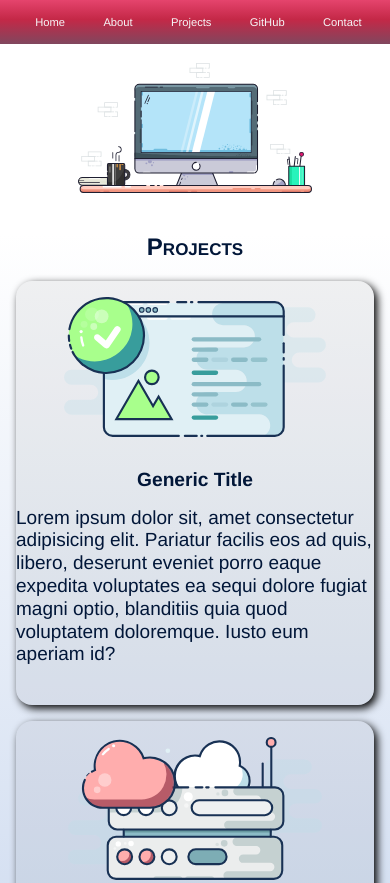
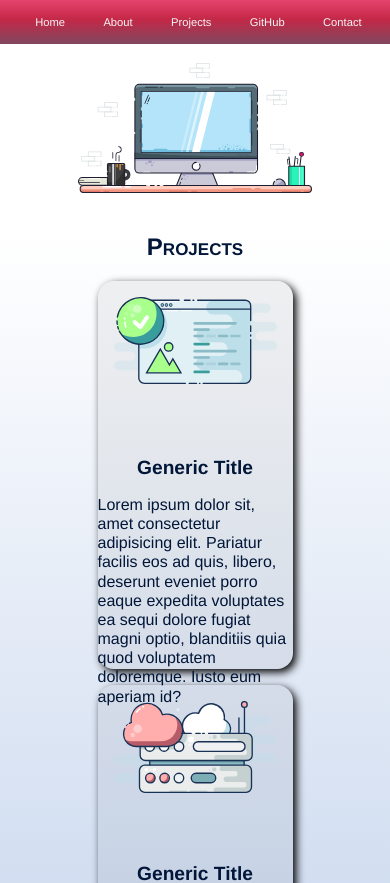
Before and after one commit to abbottsk/test, a plain HTML site: page index.html in a window 390 px wide. Shown: the top 883 px of the page. Drawn offline with Linux system fonts and the light colour scheme.

Commit message:
Add files via upload
Amended card to look better on mobile device

```diff
--- a/style.css
+++ b/style.css
@@ -75,6 +75,7 @@ a {
   grid-template-columns: repeat(auto-fit, minmax(350px, max-content));
   gap: 1rem;
   padding: 0 1rem;
+  justify-content: center;
 }
 
 .card {
@@ -82,6 +83,13 @@ a {
   background: rgba(0, 0, 0, 0.05);
   border-radius: 1rem;
   box-shadow: 0.2rem 0.2rem 0.5rem black;
+}
+
+@media only screen and (max-width: 600px) {
+  .card {
+    margin: 0 auto;
+    max-width: 50vw;
+  }
 }
 
 .card:hover {
@@ -105,7 +113,6 @@ a {
 
 .card-desc {
   text-align: left;
-  font-size: 19px;
   line-height: 1.2;
 }
 
```
